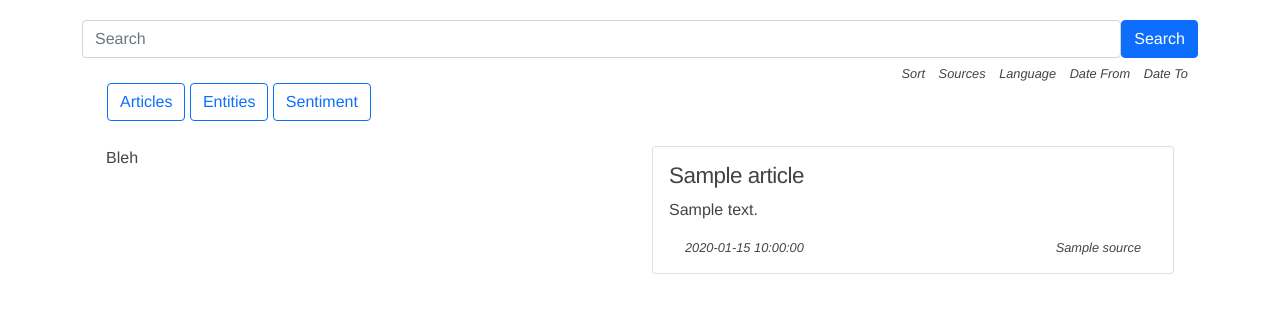
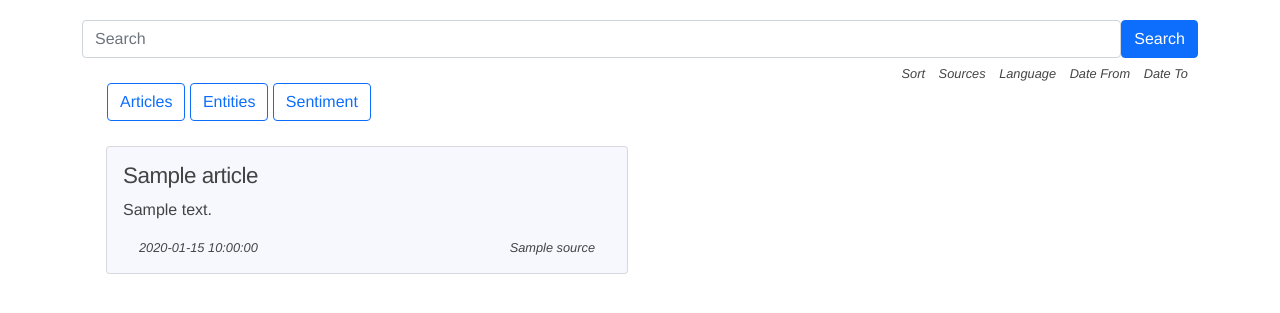
Before and after one commit to Pesinn/DataMining, a Flask app: template Frontend/templates/articles.html in a window 1280 px wide. Shown: the part 56-369 px from the top of the page. Run offline with Flask 2, Linux system fonts and the light colour scheme; the template is opened without the code that fills it: most values are stand-ins (such as "Sample title", 1, 10 or a date in 2020); some libraries are stand-ins or nearby versions.

Commit message:
F: Background added to articles

```diff
--- a/Frontend/static/css/articles.css
+++ b/Frontend/static/css/articles.css
@@ -1,5 +1,9 @@
-.Articles-box {
+.Article-box {
   margin-bottom: 10px;
+}
+
+.Article-box-card {
+  background-color: rgba(75, 125, 220, 0.05)
 }
 
 .Article-footer {
--- a/Frontend/templates/articles.html
+++ b/Frontend/templates/articles.html
@@ -6,17 +6,12 @@
 <div class="container">
   <div class="row">
 
-    <div class="col-md-12 col-lg-6">
-      Bleh
-    </div>
-
     <!-- Display articles -->
-    <div class="col-md-12 col-lg-6">
       {% for a in data %}
         {% for i in a.articles %}
 
-          <div class="col-md-12 col-lg-12 Articles-box">
-            <div class="card">
+          <div class="col-md-12 col-lg-6 Article-box">
+            <div class="card Article-box-card">
               <div class="card-body">
                 <h5 class="card-title">{{ i.title }}</h5>
                 <p class="card-text">{{ i.description }}</p>
@@ -30,7 +25,6 @@
 
         {% endfor %}
       {% endfor %}
-    </div>
 
   </div>
 </div>
```
Also changed, not shown: Frontend/templates/entities.html (+4 -4 lines).
